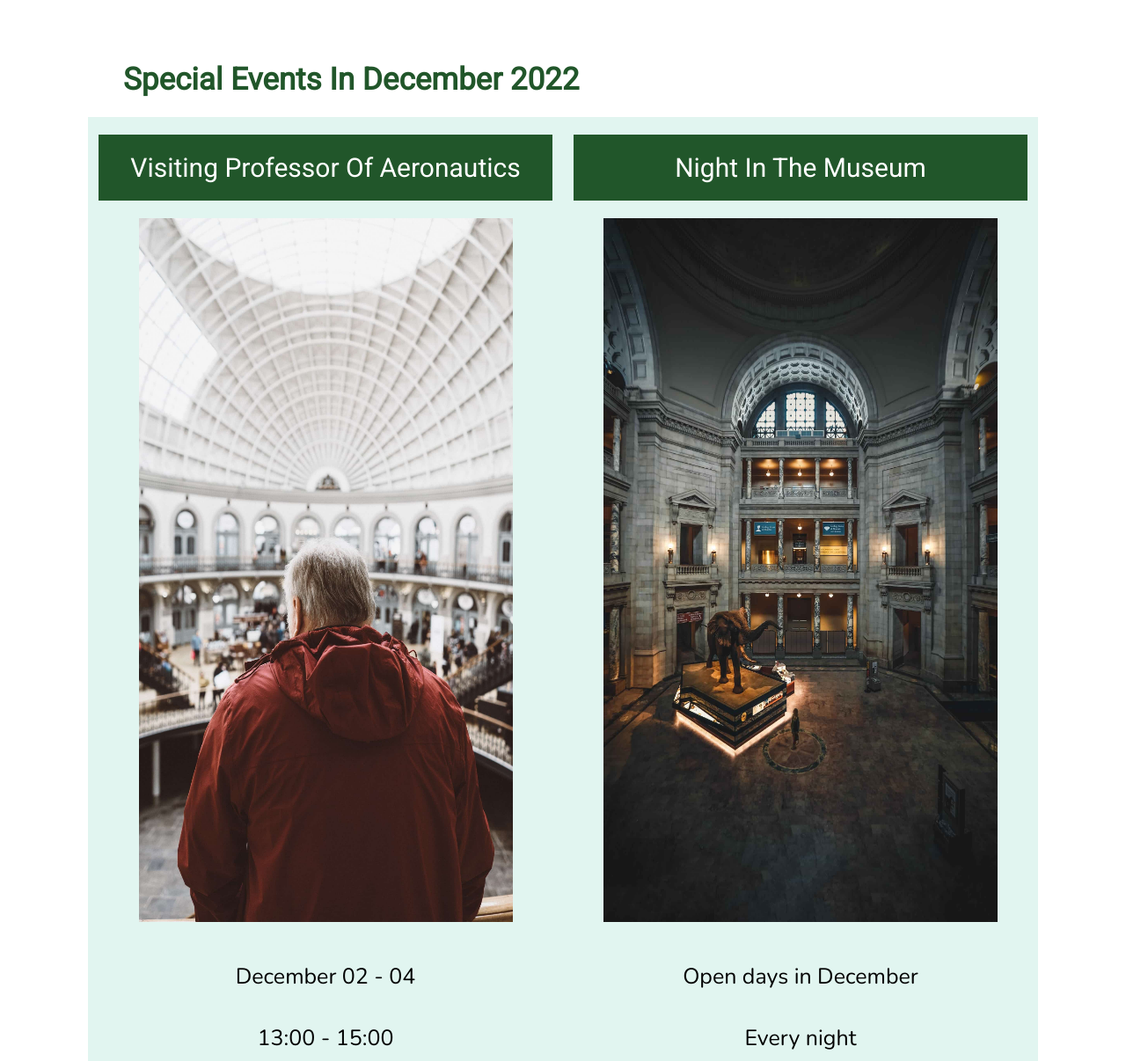
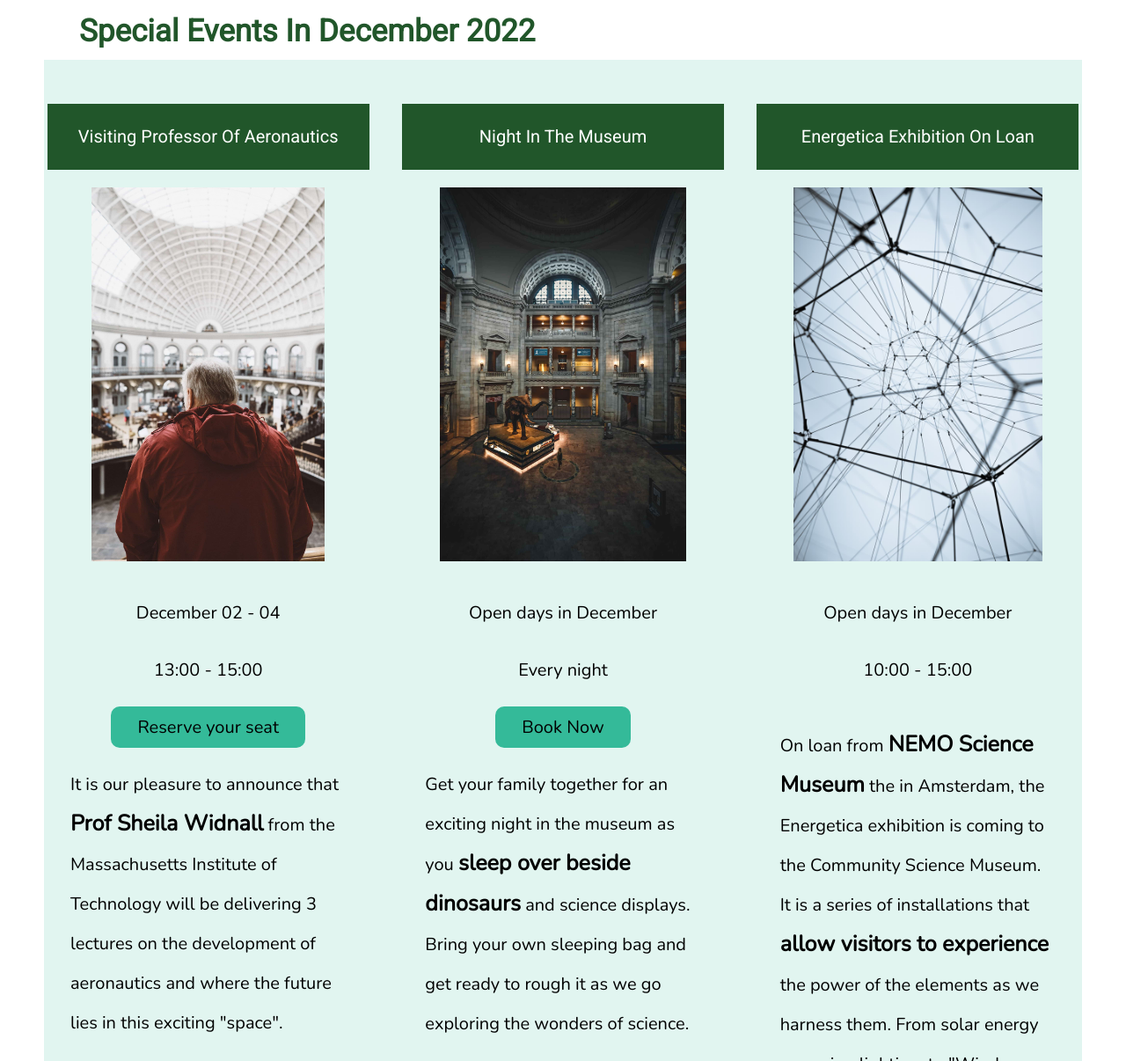
Before and after one commit to thikimyen-nguyen/Semester-Project1_Thikimyen-Nguyen, a plain HTML site: page index.html in a window 1280 px wide. Shown: the part 2668-3874 px from the top of the page at 88% size. Drawn offline with nearby package versions, Linux system fonts and the light colour scheme.

Commit message:
update special event large tablet

```diff
--- a/css/style.css
+++ b/css/style.css
@@ -303,14 +303,42 @@ footer img{
     }
 }
 
+/* large tablet */
+@media only screen and (min-width: 900px) {
+    .dark_green{
+        grid-column: 1/ span 2;
+    }
+    .event{
+        padding-bottom: 50px;
+        display: flex;
+        flex-direction: column;
+    }
+    .event_title {
+        width: 90%;
+        align-self: center;
+    }
+    .event_content {
+        display: flex;
+        flex-direction: column;
+    }
+    .special_event {
+        display: grid;
+        grid-template-columns: 1fr 1fr;
+        gap: 20px;
+    }
+    .special_event img {
+       max-height: 450px;
+    }
+}
+
 /* Desktop */
-@media only screen and (min-width: 1008px){
+@media only screen and (min-width: 1201px){
     body{
         font-size: 25px;
         line-height: 180%;
-        max-width: 1200px;
+        max-width: 1300px;
         margin: auto;
-        padding: 0px 100px;
+        padding: 0px 50px;
     }
     header img, footer img {
         max-width: 200px;
@@ -355,7 +383,7 @@ footer img{
         font-size: 35px;
     }
     h3 {
-        font-size: 30px;
+        font-size: 20px;
     }
     .explore {
         display: grid;
@@ -387,28 +415,25 @@ footer img{
 
     /* special event */
     .dark_green{
-        padding: 20px 40px;
-        grid-column: 1/ span 2;
+        grid-column: 1/ span 3;
     }
     .event{
         padding-bottom: 100px;
-        display: flex;
-        flex-direction: column;
     }
-    .event_title {
-        width: 90%;
-        align-self: center;
+
+    .special_event {
+        grid-template-columns: 1fr 1fr 1fr;
+        gap: 30px;
+        font-size: 20px;
     }
-    .event_content {
-        display: flex;
-        flex-direction: column;
+    .special_event span {
+        font-size: 25px;
     }
-    .special_event {
-        display: grid;
-        grid-template-columns: 1fr 1fr;
+    .special_event .cta {
+        font-size: 20px;
     }
     .special_event img {
-        height: 800px ;
+       max-height: 500px;
     }
     footer{
         padding: 20px;
--- a/index.html
+++ b/index.html
@@ -121,8 +121,7 @@
                         <p>10:00 - 15:00</p>
                     </div>
                 </div>
-                <p class="school_tour_content">On loan from <span>NEMO Science Museum</span> the  in Amsterdam, the Energetica exhibition is coming to the Community Science Museum. It’s a series of installations that <span>allow visitors to experience</span> the power of the elements as we harness them. From solar energy powering lighting, to "Wind Island" that shows how turbines are able to use and control wind to create power.
-                     from the Massachusetts Institute of Technology will be delivering 3 lectures on the development of aeronautics and where the future lies in this exciting "space".</p>
+                <p class="school_tour_content">On loan from <span>NEMO Science Museum</span> the  in Amsterdam, the Energetica exhibition is coming to the Community Science Museum. It is a series of installations that <span>allow visitors to experience</span> the power of the elements as we harness them. From solar energy powering lighting, to "Wind Island" that shows how turbines are able to use and control wind to create power.</p>
 
             </section>
         </section>
```
